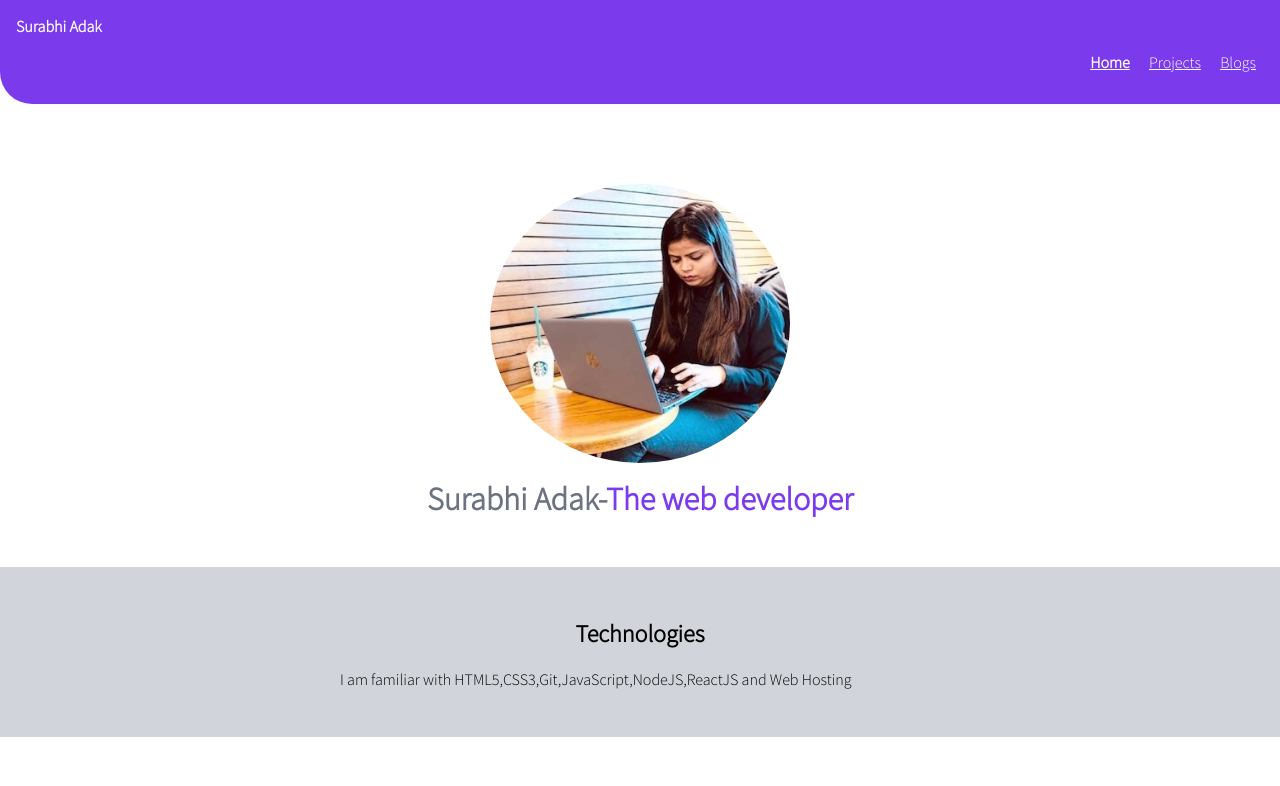
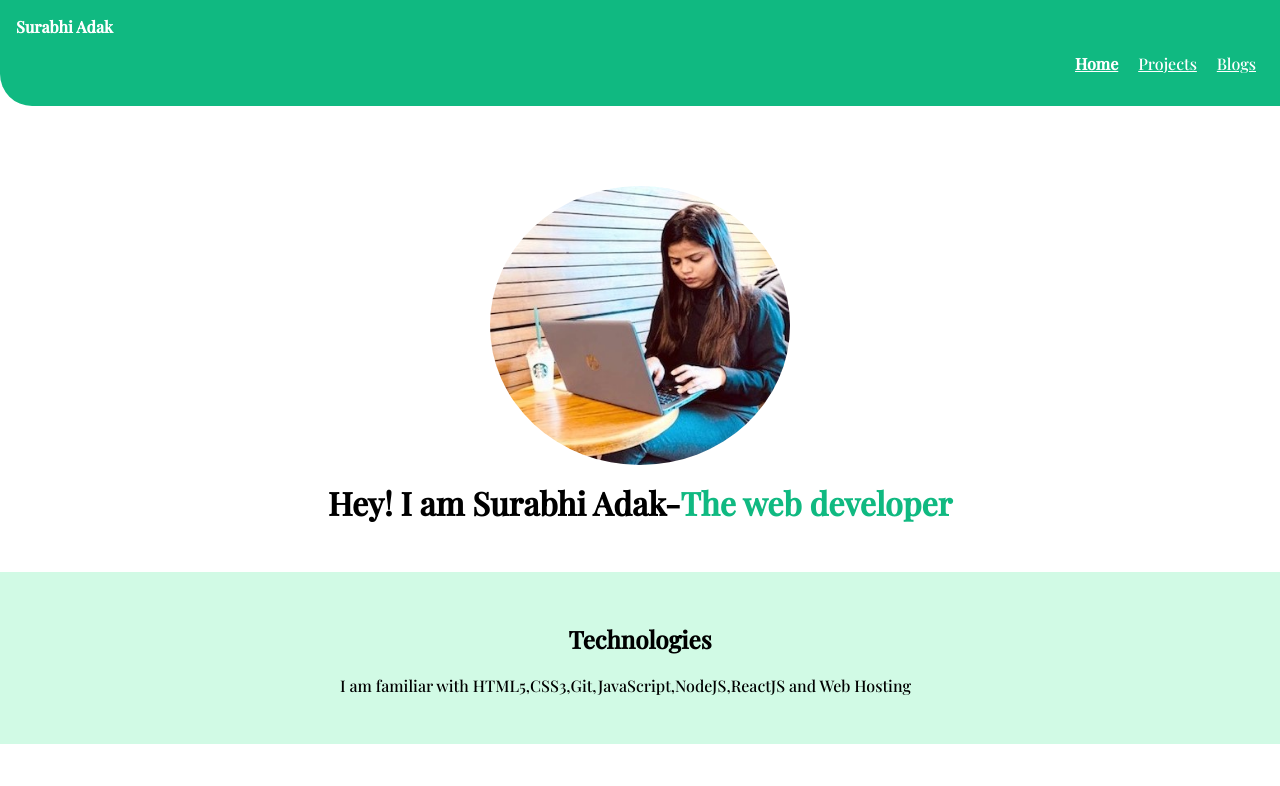
Before and after one commit to surabhiadak/surabhiadak-myportfolio, a plain HTML site: page index.html in a window 1280 px wide. Shown: the top 786 px of the page. Drawn offline with nearby package versions, Linux system fonts and the light colour scheme.

Commit message:
refactor: code changes

```diff
--- a/index.html
+++ b/index.html
@@ -24,7 +24,7 @@
 
     <header class="hero">
         <img class="hero-img" src="Images\1.jpg">
-        <h1 class="hero-heading">Surabhi Adak-<span class="heading-inverted">The web developer</span></h1>
+        <h1 class="hero-heading">Hey! I am Surabhi Adak-<span class="heading-inverted">The web developer</span></h1>
     </header>
 
     <section class=" section ow">
--- a/style.css
+++ b/style.css
@@ -1,15 +1,15 @@
-@import url('https://fonts.googleapis.com/css2?family=Source+Sans+Pro:wght@300&display=swap');
+@import url('https://fonts.googleapis.com/css2?family=Playfair+Display:wght@500&display=swap');
 
 :root
 {
-    --primary-color: #7C3AED;
-    --dary-gray: #6B7280;
-    --off-white: #D1D5DB;
+    --primary-color: #10B981;
+    --dary-gray: #10B981;
+    --off-white: #D1FAE5;
 }
 
 body
 {
-    font-family: 'Source Sans Pro', sans-serif;
+    font-family:'Playfair Display', serif;
     margin: 0px;
 }
 
@@ -110,7 +110,7 @@ hr
 .hero .hero-heading
 {
     text-align: center;
-    color: var(--dary-gray);
+    color: black;
     margin: auto;
     padding: 1rem
 }
```
